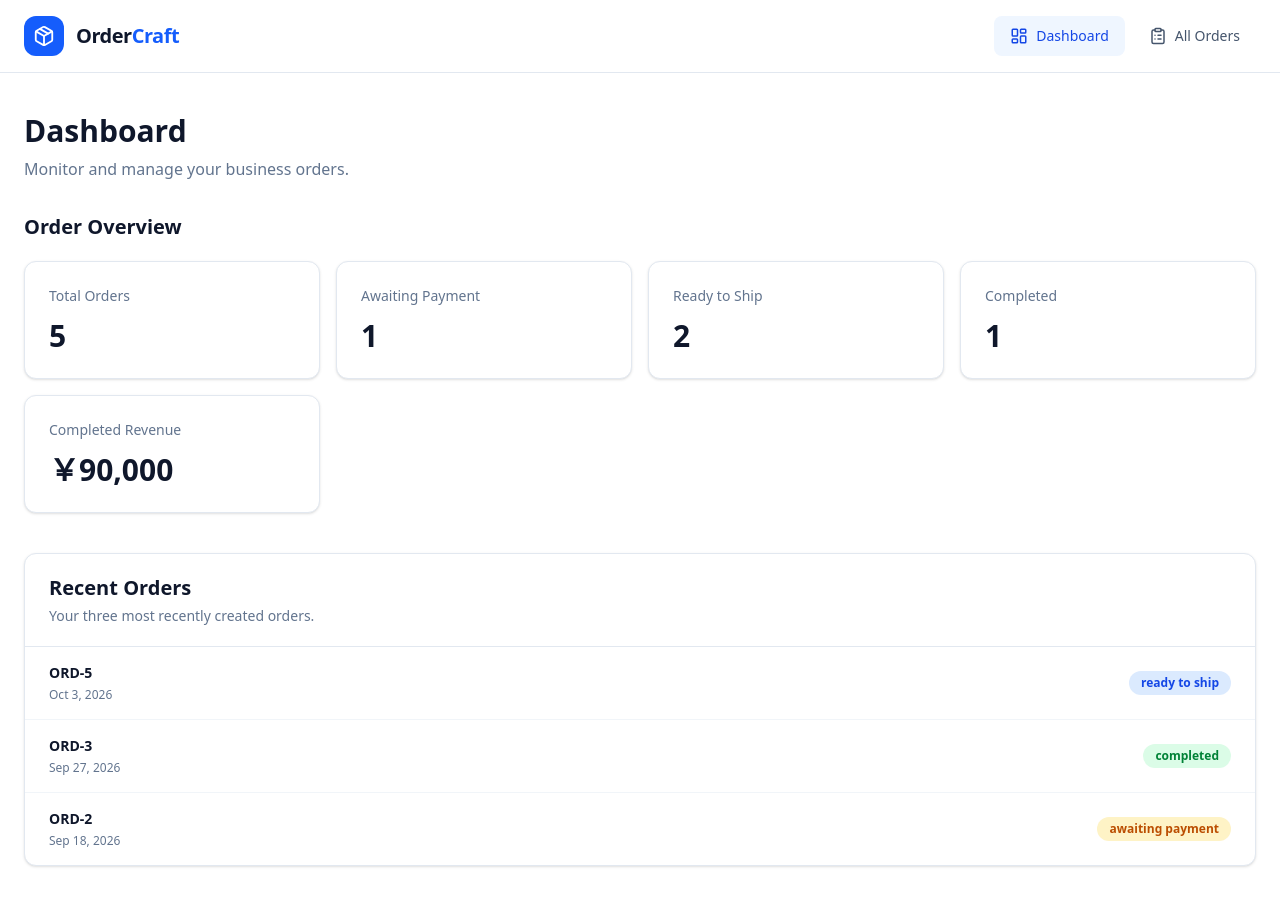
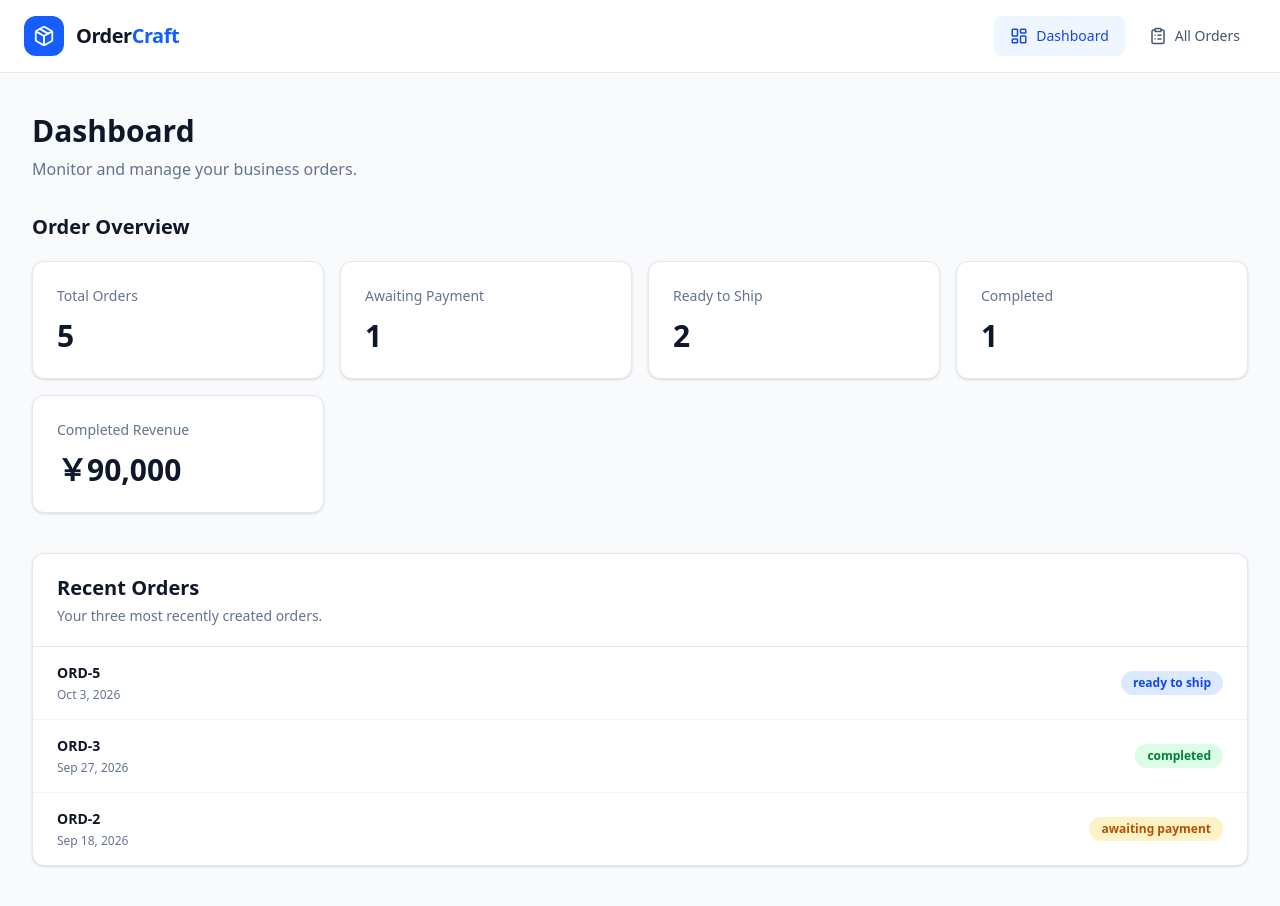
Before and after one commit to dicey44/order-craft, a Next.js app: page / in a window 1280 px wide. Built offline with nearby package versions, Linux system fonts and the light colour scheme.

Commit message:
fix: fix dashboard styling

```diff
--- a/app/page.tsx
+++ b/app/page.tsx
@@ -3,7 +3,8 @@ import RecentOrders from "@/components/RecentOrders";
 
 export default function Home() {
     return (
-        <main className="max-w-7xl px-6 py-10">
+        <main className="min-h-screen bg-slate-50 px-4 py-10 text-slate-900 sm:px-6 lg:px-8">
+            <div className="mx-auto max-w-7xl">
                 <div className="mb-8">
                     <h1 className="text-3xl font-bold text-slate-900">
                         Dashboard
@@ -15,6 +16,8 @@ export default function Home() {
 
                 <OrderOverview />
                 <RecentOrders />
+            </div>
+
         </main>
     );
 }
```
Lines whose indentation alone changed are shown as unchanged.
